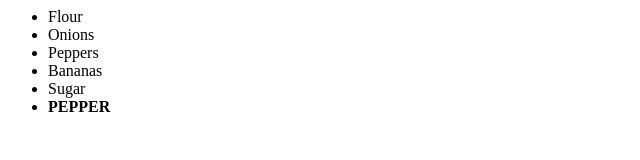
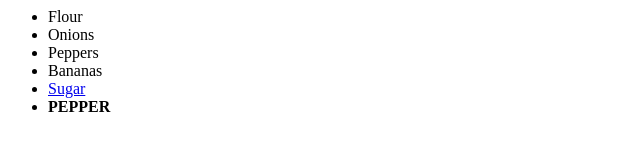
Before and after one commit to ddgromit/shoppinglist, a plain HTML site: page index.html in a window 1280 px wide. Shown: the full height of the page, 0-640 px from the left. Drawn offline with Linux system fonts and the light colour scheme.

Commit message:
Making sugar into a link

```diff
--- a/index.html
+++ b/index.html
@@ -5,7 +5,7 @@
 			<li>Onions</li>
 			<li>Peppers</li>
 			<li>Bananas</li>
-			<li>Sugar</li>
+			<li><a href="google.com?q=sugar">Sugar</a></li>
 			<li><b>PEPPER</b></li>
 		</ul>
 	</body>
```
